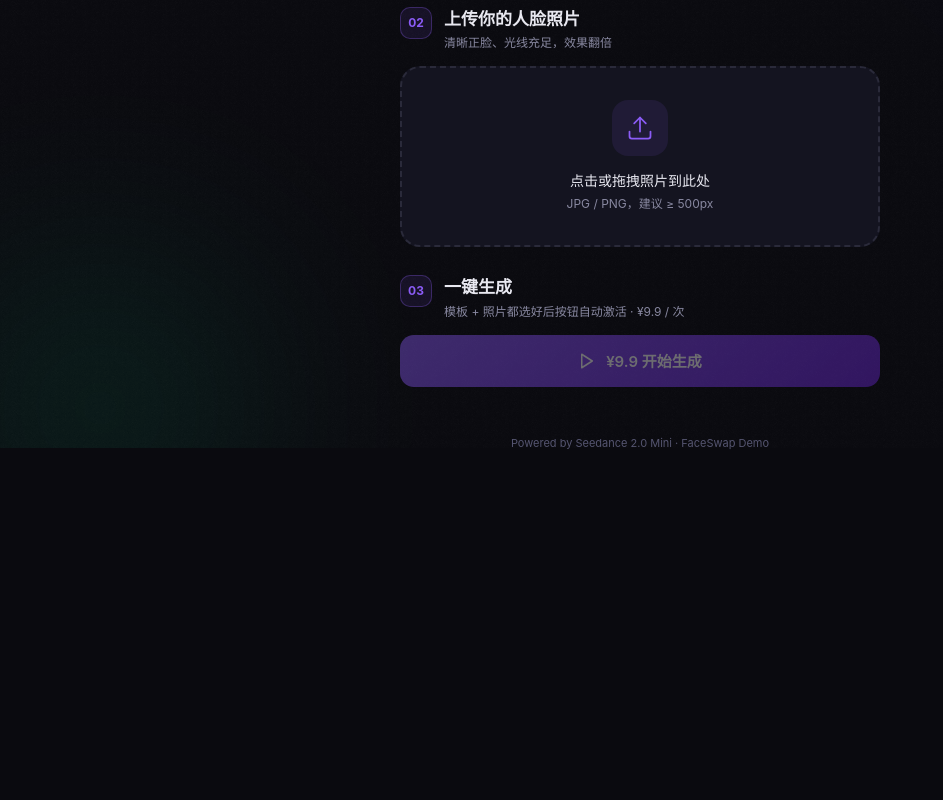
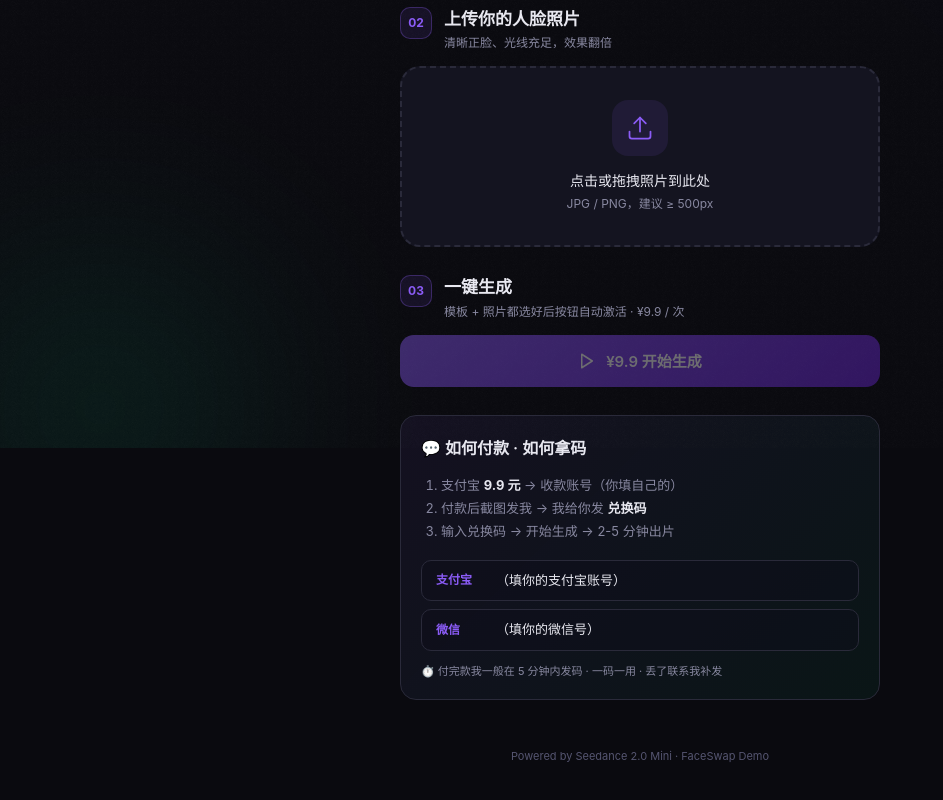
Before and after one commit to dhuyt-huj/facemimic, a website: page index.html in a window 1280 px wide. Shown: the part 352-1152 px from the top of the page, without its empty margins (0-943 px from the left). Before the commit the page ends 843 px from the top, so only its background shows below. Drawn offline with Linux system fonts and the light colour scheme; no server answers.

Commit message:
feat: click card to select+deselect, add contact section

```diff
--- a/app.js
+++ b/app.js
@@ -53,7 +53,6 @@ function renderTemplates() {
             <polyline points="20 6 9 17 4 12"/>
           </svg>
         </div>
-        <div class="template-card__play-hint">点击预览</div>
       </div>
       <div class="template-card__info">
         <h3>${t.name}</h3>
@@ -75,14 +74,31 @@ function renderTemplates() {
     el.addEventListener('touchstart', playPreview, { passive: true });
     el.addEventListener('touchend', pausePreview);
 
+    // 点击 = 直接选中/取消选中
     el.addEventListener('click', () => {
       pausePreview();
-      openPreview(state.templates.find(t => t.id === id));
+      if (state.templateId === id) {
+        // 再次点击同一张 → 取消选中
+        state.templateId = null;
+        toast('已取消选择');
+      } else {
+        // 选中这张
+        state.templateId = id;
+        state.customVideoUrl = null;
+        state.customDuration = null;
+        toast('已选中：' + tName(id));
+      }
+      renderTemplates();
+      updateGenerateBtn();
     });
   });
 
   // 更新「自定义视频替换」按钮
   updateCustomReplace();
+}
+
+function tName(id) {
+  return state.templates.find(t => t.id === id)?.name || '模板';
 }
 
 function updateCustomReplace() {
--- a/index.html
+++ b/index.html
@@ -5,7 +5,7 @@
   <meta name="viewport" content="width=device-width, initial-scale=1.0, viewport-fit=cover, maximum-scale=1.0, user-scalable=no">
   <meta name="theme-color" content="#0A0A0F">
   <title>FaceSwap · AI 视频换人物 · ¥9.9 / 次</title>
-  <link rel="stylesheet" href="styles.css?v=6">
+  <link rel="stylesheet" href="styles.css?v=7">
 </head>
 <body data-page="home">
   <!-- 背景氛围层 -->
@@ -165,6 +165,29 @@
       </div>
     </section>
 
+    <!-- 联系方式 / 收款说明 -->
+    <section class="section section--contact" id="section-contact">
+      <div class="contact-card">
+        <h3 class="contact-card__title">💬 如何付款 · 如何拿码</h3>
+        <ol class="contact-card__steps">
+          <li>支付宝 <strong>9.9 元</strong> → 收款账号（你填自己的）</li>
+          <li>付款后截图发我 → 我给你发 <strong>兑换码</strong></li>
+          <li>输入兑换码 → 开始生成 → 2-5 分钟出片</li>
+        </ol>
+        <div class="contact-card__ways">
+          <div class="contact-card__item">
+            <span class="contact-card__label">支付宝</span>
+            <span class="contact-card__value">（填你的支付宝账号）</span>
+          </div>
+          <div class="contact-card__item">
+            <span class="contact-card__label">微信</span>
+            <span class="contact-card__value">（填你的微信号）</span>
+          </div>
+        </div>
+        <p class="contact-card__tip">⏱️ 付完款我一般在 5 分钟内发码 · 一码一用 · 丢了联系我补发</p>
+      </div>
+    </section>
+
     <footer class="footer">
       <p>Powered by Seedance 2.0 Mini · FaceSwap Demo</p>
     </footer>
@@ -271,6 +294,6 @@
     </div>
   </div>
 
-  <script src="app.js?v=5"></script>
+  <script src="app.js?v=6"></script>
 </body>
 </html>
--- a/styles.css
+++ b/styles.css
@@ -799,3 +799,49 @@ svg { display: block; }
   color: var(--text-sub);
   margin: 0;
 }
+
+/* ---------- Contact Card ---------- */
+.section--contact { margin-top: 24px; }
+.contact-card {
+  background: linear-gradient(135deg, rgba(139,92,246,0.08), rgba(16,245,160,0.05));
+  border: 1px solid var(--border);
+  border-radius: 16px;
+  padding: 20px;
+}
+.contact-card__title {
+  font-size: 16px; font-weight: 600;
+  color: var(--text);
+  margin: 0 0 14px;
+}
+.contact-card__steps {
+  margin: 0 0 16px; padding-left: 20px;
+  font-size: 13px; line-height: 1.8;
+  color: var(--text-sub);
+}
+.contact-card__steps strong { color: var(--text); }
+.contact-card__ways {
+  display: flex; flex-direction: column; gap: 8px;
+  margin-bottom: 12px;
+}
+.contact-card__item {
+  display: flex; align-items: center; gap: 12px;
+  padding: 10px 14px;
+  background: rgba(15,15,26,0.5);
+  border: 1px solid var(--border);
+  border-radius: 10px;
+}
+.contact-card__label {
+  font-size: 12px; font-weight: 600;
+  color: var(--primary);
+  min-width: 48px;
+}
+.contact-card__value {
+  font-size: 13px;
+  color: var(--text);
+  font-family: 'JetBrains Mono', 'Consolas', monospace;
+}
+.contact-card__tip {
+  font-size: 11px;
+  color: var(--text-sub);
+  margin: 0;
+}
```
